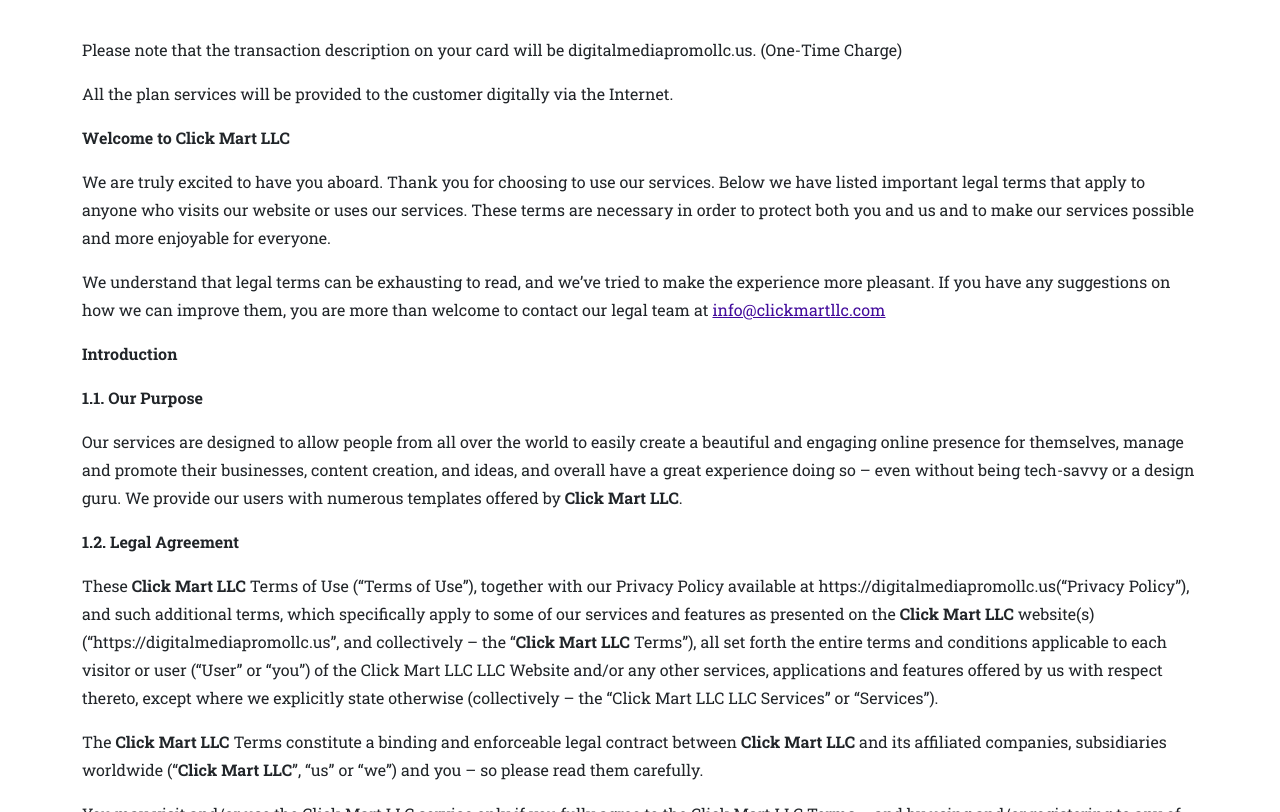
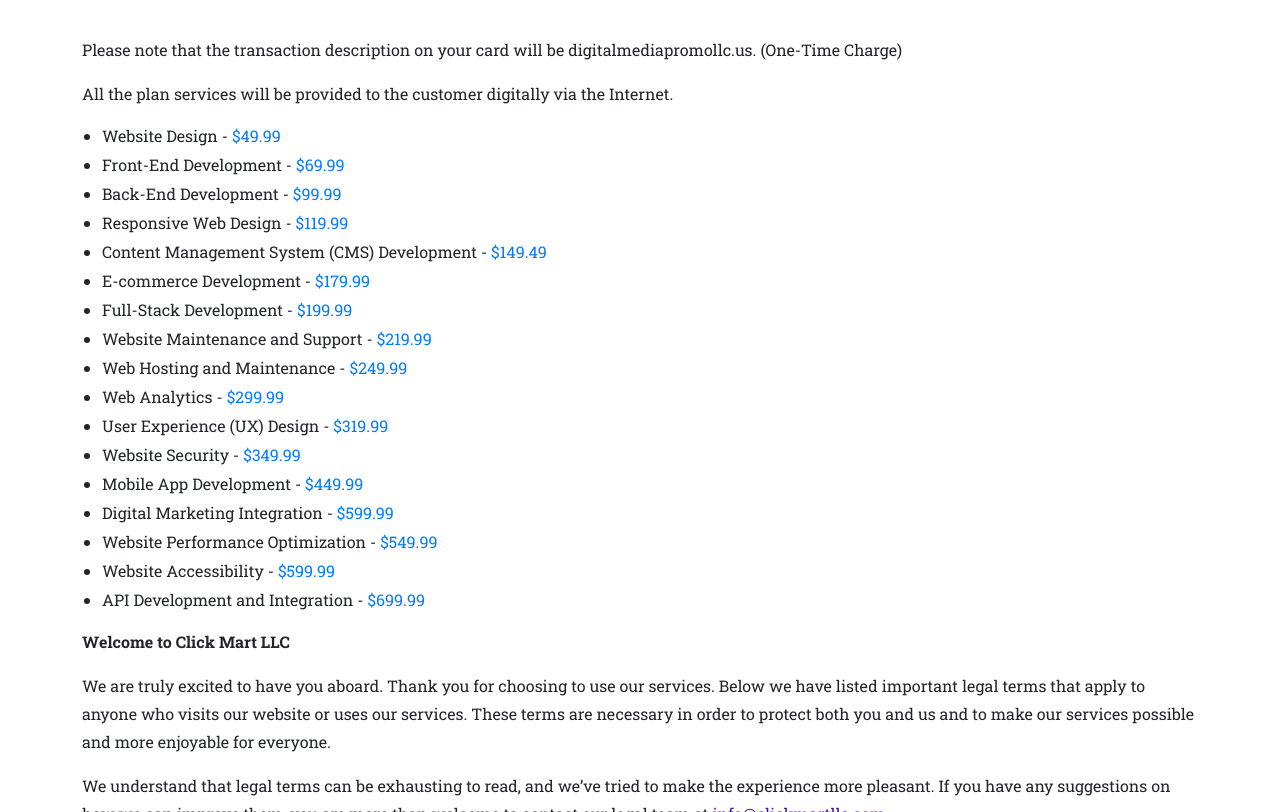
Before and after one commit to hamzabukhariABS/clickmark, a plain HTML site: page terms.html in a window 1280 px wide. Shown: the part 460-1272 px from the top of the page. Drawn offline with nearby package versions, Linux system fonts and the light colour scheme.

Commit message:
added prices

```diff
--- a/terms.html
+++ b/terms.html
@@ -112,6 +112,71 @@
             All the plan services will be provided to the customer digitally via
             the Internet.
           </p>
+          <ul style="padding-left: 20px">
+            <li style="margin-bottom: 5px">
+              Website Design - <span style="color: #007bff">$49.99</span>
+            </li>
+            <li style="margin-bottom: 5px">
+              Front-End Development - <span style="color: #007bff">$69.99</span>
+            </li>
+            <li style="margin-bottom: 5px">
+              Back-End Development - <span style="color: #007bff">$99.99</span>
+            </li>
+            <li style="margin-bottom: 5px">
+              Responsive Web Design -
+              <span style="color: #007bff">$119.99</span>
+            </li>
+            <li style="margin-bottom: 5px">
+              Content Management System (CMS) Development -
+              <span style="color: #007bff">$149.49</span>
+            </li>
+            <li style="margin-bottom: 5px">
+              E-commerce Development -
+              <span style="color: #007bff">$179.99</span>
+            </li>
+            <li style="margin-bottom: 5px">
+              Full-Stack Development -
+              <span style="color: #007bff">$199.99</span>
+            </li>
+            <li style="margin-bottom: 5px">
+              Website Maintenance and Support -
+              <span style="color: #007bff">$219.99</span>
+            </li>
+            <li style="margin-bottom: 5px">
+              Web Hosting and Maintenance -
+              <span style="color: #007bff">$249.99</span>
+            </li>
+            <li style="margin-bottom: 5px">
+              Web Analytics - <span style="color: #007bff">$299.99</span>
+            </li>
+            <li style="margin-bottom: 5px">
+              User Experience (UX) Design -
+              <span style="color: #007bff">$319.99</span>
+            </li>
+            <li style="margin-bottom: 5px">
+              Website Security - <span style="color: #007bff">$349.99</span>
+            </li>
+            <li style="margin-bottom: 5px">
+              Mobile App Development -
+              <span style="color: #007bff">$449.99</span>
+            </li>
+            <li style="margin-bottom: 5px">
+              Digital Marketing Integration -
+              <span style="color: #007bff">$599.99</span>
+            </li>
+            <li style="margin-bottom: 5px">
+              Website Performance Optimization -
+              <span style="color: #007bff">$549.99</span>
+            </li>
+            <li style="margin-bottom: 5px">
+              Website Accessibility -
+              <span style="color: #007bff">$599.99</span>
+            </li>
+            <li style="margin-bottom: 5px">
+              API Development and Integration -
+              <span style="color: #007bff">$699.99</span>
+            </li>
+          </ul>
 
           <p><strong>Welcome to Click Mart LLC</strong></p>
           <p>
```
